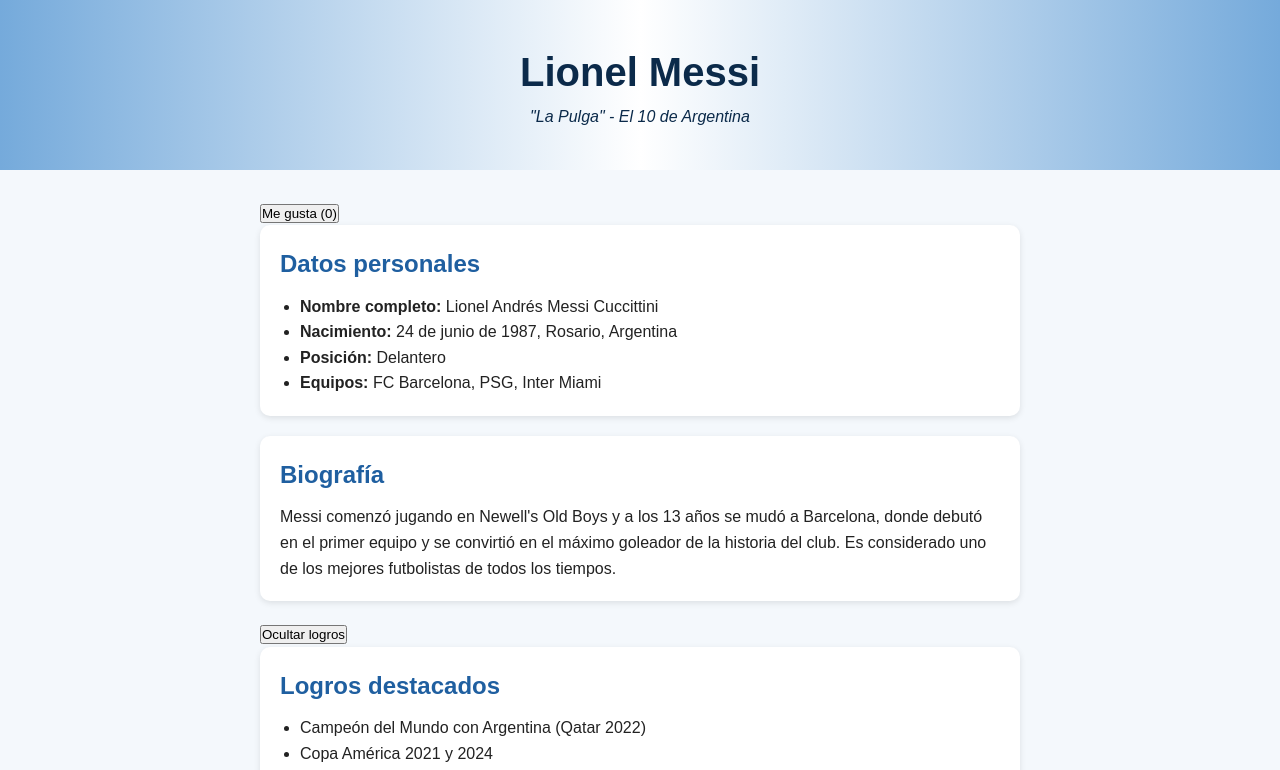
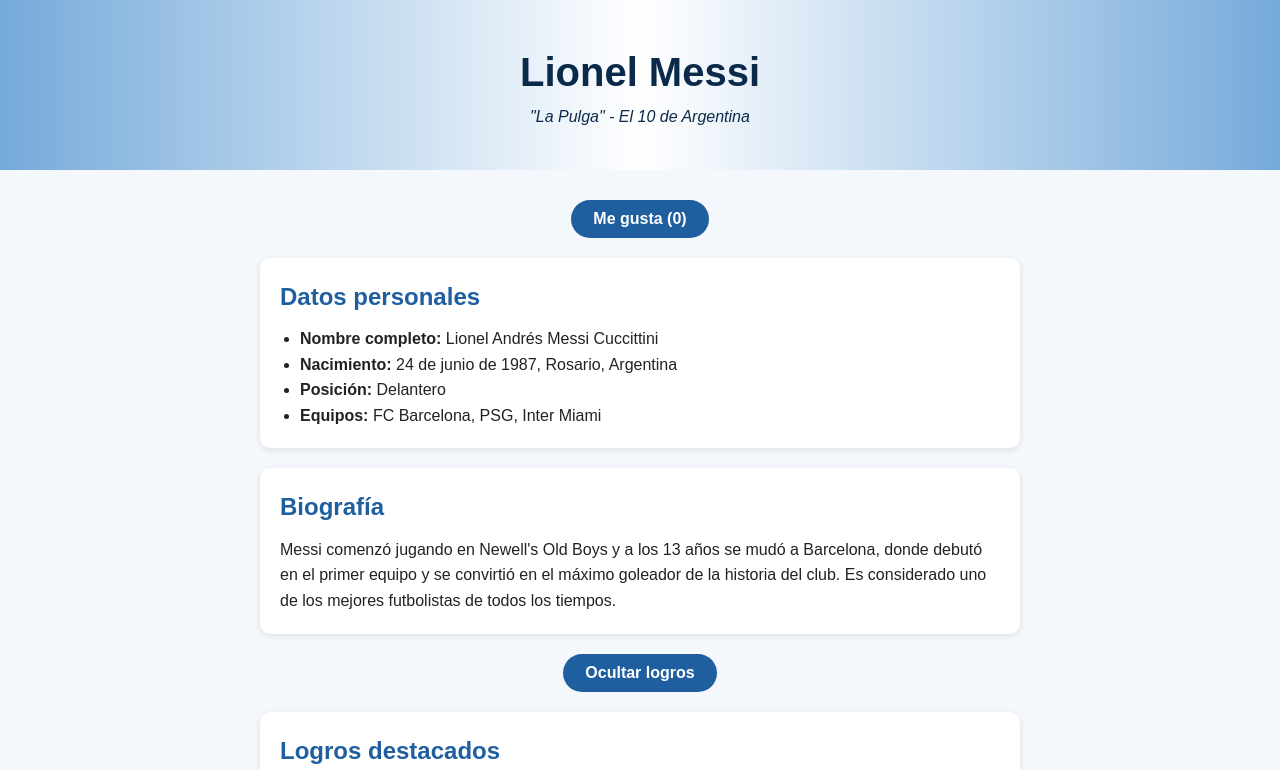
Before and after one commit to eduardo957897/messi-react, a React (Vite) app: page / in a window 1280 px wide. Shown: the top 770 px of the page. Built offline with nearby package versions, Linux system fonts and the light colour scheme.

Commit message:
Mejora estilos con botones y efectos hover

```diff
--- a/src/App.css
+++ b/src/App.css
@@ -30,3 +30,19 @@
   background: #0b2a4a;
   color: white;
 }
+
+.botones { text-align: center; margin-bottom: 20px; }
+.btn {
+  border: none;
+  cursor: pointer;
+  padding: 10px 22px;
+  border-radius: 25px;
+  font-size: 1rem;
+  font-weight: bold;
+  background: #1f5fa0;
+  color: white;
+  transition: transform 0.2s, background 0.2s;
+}
+.btn:hover { background: #75aadb; transform: translateY(-2px); }
+section { transition: transform 0.2s; }
+section:hover { transform: translateY(-3px); }
```
